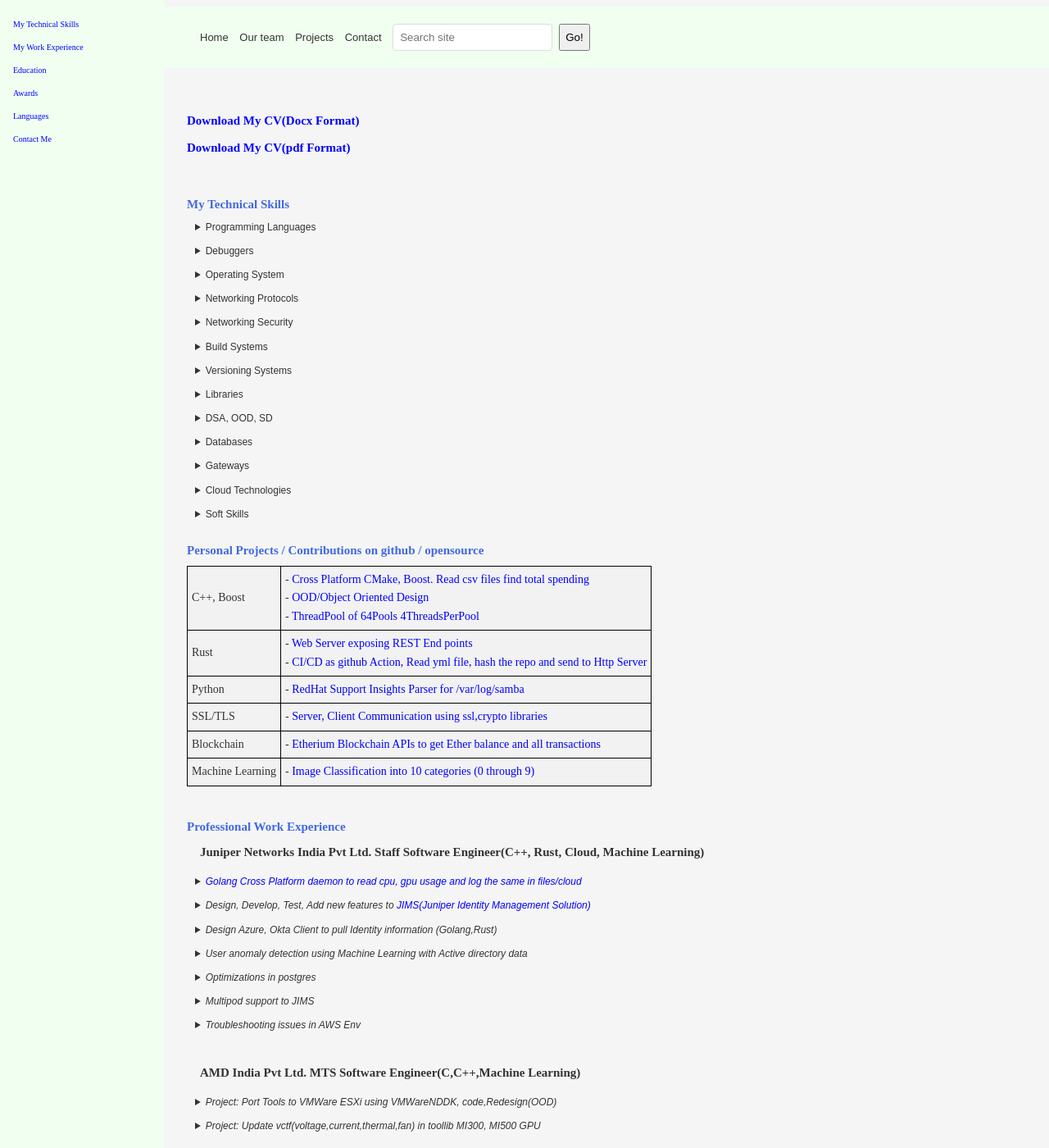
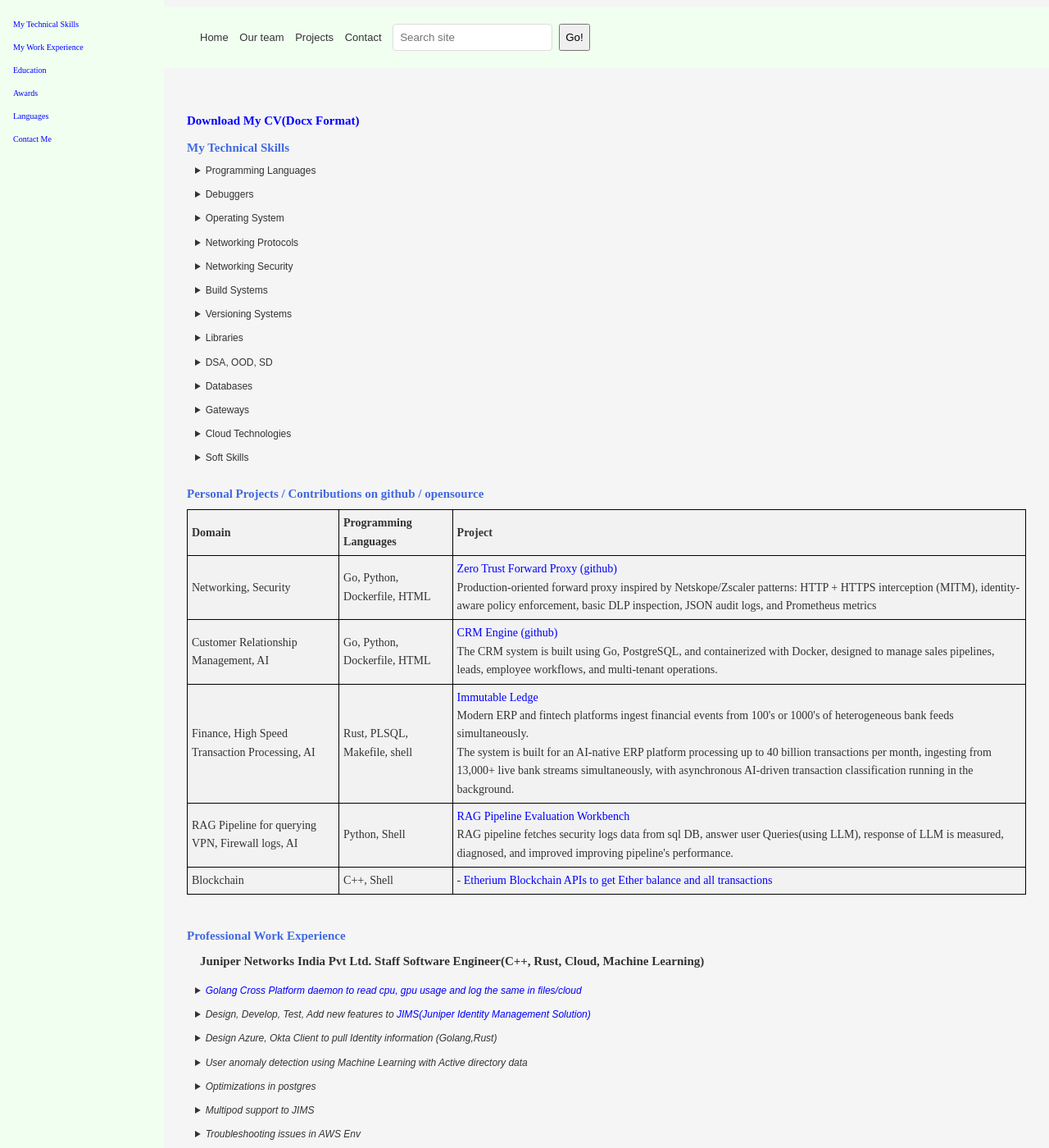
Before and after one commit to code-with-amitk/code-with-amitk.github.io, a Jekyll site: the page docs/MyResume.html, which Jekyll copies as it is, in a window 1280 px wide and 1400 px high. Shown: the whole window at 82% size. Built offline with Jekyll 4.4.1, drawn with Linux system fonts in a browser that asks for light colours.

Commit message:
Update profile

```diff
--- a/docs/MyResume.html
+++ b/docs/MyResume.html
@@ -32,12 +32,8 @@
 
     <main>  <!--Here is our page's main content-->
         <article style="margin-left:200px;">   <!-- It contains an article -->
-            <h3><a href="/Documents/Architect CPP,Rust,Go,ML Linux,Windows Security Programmer Detailed.docx" download>
-                Download My CV(Docx Format)</a>
-            <h3><a href="/Documents/Architect CPP,Rust,Go,ML Linux,Windows Security Programmer Detailed.pdf" download>
-                Download My CV(pdf Format)</a>
-            </h3>
-            <br>
+            <h3><a href="/Documents/Resume_AmitKumar_18+_Distributed_Systems.docx" download>
+                Download My CV(Docx Format)</a></h3>
             <h3 id="techskills">My Technical Skills</h3>
             <details>
                 <summary>Programming Languages</summary>
@@ -120,59 +116,48 @@
             <h3>Personal Projects / Contributions on github / opensource</h3>
             <table>
                 <tr>
-                    <td>C++, Boost</td>
-                    <td>
-                        <li>
-                            - <a href="https://github.com/amitkumar50/Code-examples/blob/master/Projects/README.adoc#1-cross-platform-cmake-boost-read-csv-files-find-total-spending">Cross Platform CMake, Boost. Read csv files find total spending</a>
-                        </li>
-                        <li>
-                            - <a href="https://github.com/amitkumar50/Code-examples/blob/master/Projects/README.adoc#oodobject-oriented-design">OOD/Object Oriented Design</a>
-                        </li>
-                        <li>
-                            - <a href="https://github.com/amitkumar50/Code-examples/blob/master/Projects/README.adoc#threadpool-64pools-4threadsperpool">ThreadPool of 64Pools 4ThreadsPerPool</a>
-                        </li>
+                    <th>Domain</th>
+                    <th>Programming Languages</th>
+                    <th>Project</th>
+                </tr>
+                <tr>
+                    <td>Networking, Security</td>
+                    <td>Go, Python, Dockerfile, HTML</td>
+                    <td><a href="https://github.com/code-with-amitk/ZeroTrustForwardProxy">Zero Trust Forward Proxy (github)</a><br>
+                        Production-oriented forward proxy inspired by Netskope/Zscaler patterns: HTTP + HTTPS interception (MITM), identity-aware policy enforcement, basic DLP inspection, JSON audit logs, and Prometheus metrics
                     </td>
                 </tr>
                 <tr>
-                    <td>Rust</td>
-                    <td>
-                        <li>
-                            - <a href="https://github.com/amitkumar50/Code-examples/blob/master/Projects/README.adoc#web-server-exposing-rest-end-points">Web Server exposing REST End points</a>
-                        </li>
-                        <li>
-                            - <a href="https://github.com/amitkumar50/Code-examples/blob/master/Projects/README.adoc#cicd-as-github-action-read-yml-file-hash-the-repo-and-send-to-http-server">CI/CD as github Action, Read yml file, hash the repo and send to Http Server</a>
-                        </li>
+                    <td>Customer Relationship Management, AI</td>
+                    <td>Go, Python, Dockerfile, HTML</td>
+                    <td><a href="https://github.com/code-with-amitk/crm-engine">
+                        CRM Engine (github)</a><br>
+                        The CRM system is built using Go, PostgreSQL, and containerized with Docker, designed to manage sales pipelines, leads, employee workflows, and multi-tenant operations.
                     </td>
                 </tr>
                 <tr>
-                    <td>Python</td>
-                    <td>
-                        <li>
-                            - <a href="https://github.com/amitkumar50/Code-examples/blob/master/Projects/README.adoc#redhat-support-insights-parser-for-varlogsamba">RedHat Support Insights Parser for /var/log/samba</a>
-                        </li>
+                    <td>Finance, High Speed Transaction Processing, AI</td>
+                    <td>Rust, PLSQL, Makefile, shell</td>
+                    <td><a href="https://github.com/code-with-amitk/immutable-ledger-core">
+                        Immutable Ledge</a><br>
+                        Modern ERP and fintech platforms ingest financial events from 100's or 1000's of heterogeneous bank feeds simultaneously.<br>
+                        The system is built for an AI-native ERP platform processing up to 40 billion transactions per month, ingesting from 13,000+ live bank streams simultaneously, with asynchronous AI-driven transaction classification running in the background.
                     </td>
                 </tr>
                 <tr>
-                    <td>SSL/TLS</td>
-                    <td>
-                        <li>
-                            - <a href="https://github.com/amitkumar50/Code-examples/blob/master/Projects/README.adoc#ssltls-server-client-communication-using-sslcrypto-libraries">Server, Client Communication using ssl,crypto libraries</a>
-                        </li>
+                    <td>RAG Pipeline for querying VPN, Firewall logs, AI</td>
+                    <td>Python, Shell</td>
+                    <td><a href="https://github.com/code-with-amitk/RAG_Pipeline_Evaluation_Workbench">
+                        RAG Pipeline Evaluation Workbench</a><br>
+                        RAG pipeline fetches security logs data from sql DB, answer user Queries(using LLM), response of LLM is measured, diagnosed, and improved improving pipeline's performance.
                     </td>
                 </tr>
                 <tr>
                     <td>Blockchain</td>
+                    <td>C++, Shell</td>
                     <td>
                         <li>
                             - <a href="https://github.com/amitkumar50/Code-examples/blob/master/Projects/README.adoc#etherium-blockchain-apis-to-get-ether-balance-and-all-transactions">Etherium Blockchain APIs to get Ether balance and all transactions</a>
-                        </li>
-                    </td>
-                </tr>
-                <tr>
-                    <td>Machine Learning</td>
-                    <td>
-                        <li>
-                            - <a href="https://github.com/amitkumar50/Code-examples/blob/master/Projects/Machine_Learning/Image_Classification_into_10_categories_0_through_9">Image Classification into 10 categories (0 through 9)</a>
                         </li>
                     </td>
                 </tr>
```
Also changed, not shown: 2 other files.
